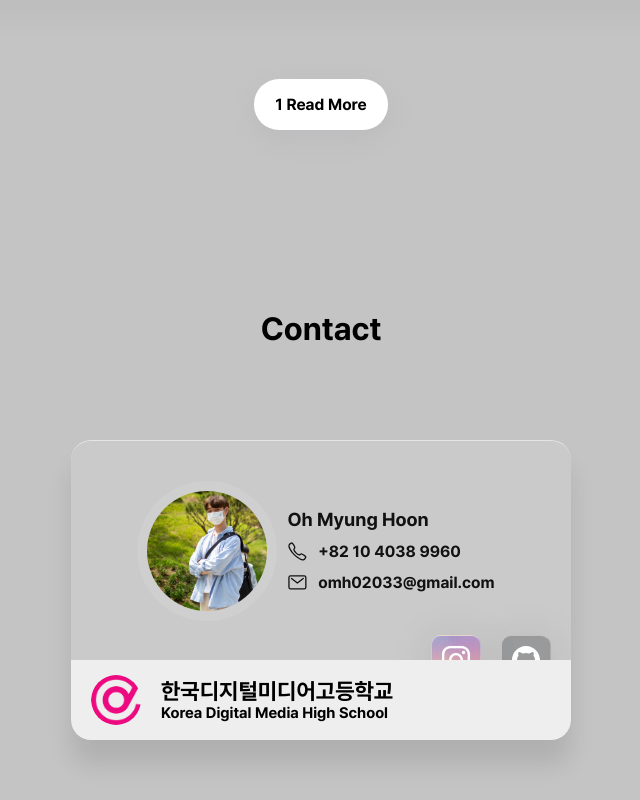
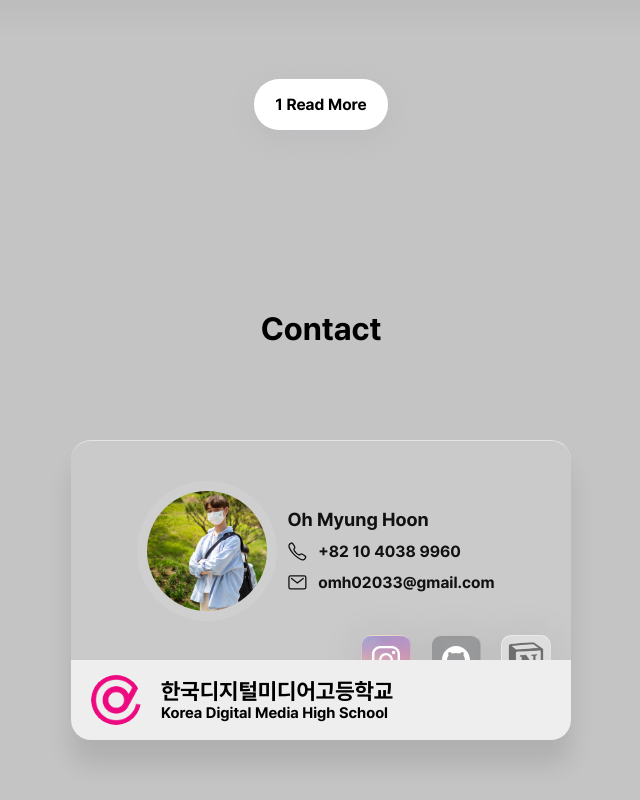
Before and after one commit to omh02033/omh02033.github.io, a plain HTML site: page index.html in a window 1280 px wide. Shown: the part 4654-5454 px from the top of the page, without its empty margins (319-959 px from the left). Drawn offline with nearby package versions, Linux system fonts and the light colour scheme.

Commit message:
feat: contact notion

```diff
--- a/contact.css
+++ b/contact.css
@@ -78,6 +78,9 @@
 }
 #contact .card ul li a.github {
   background: rgba(29, 31, 35, 0.3);
+}
+#contact .card ul li a.notion {
+  background: rgba(255, 255, 255, 0.3);
 }
 #contact .card ul li a:hover {
   transition-delay: 0s, 0.3s, 0.3s;
--- a/index.html
+++ b/index.html
@@ -331,6 +331,7 @@
       <ul>
         <li><a class="insta" target="_blank" href="https://instagram.com/audgns23"><ion-icon name="logo-instagram"></ion-icon></a></li>
         <li><a class="github" target="_blank" href="https://github.com/omh02033"><ion-icon name="logo-github"></ion-icon></a></li>
+        <li><a class="notion" target="_blank" href="https://omh02033.notion.site/f2d76f2437204509901ef6531859b170"><img src="./assets/images/notion.png" alt="" width='40px' style='opacity: 0.5;'></a></li>
       </ul>
       <div class="school">
         <div class="imgBx">
```
Also changed, not shown: assets/images/notion.png (added), 2 other files.
